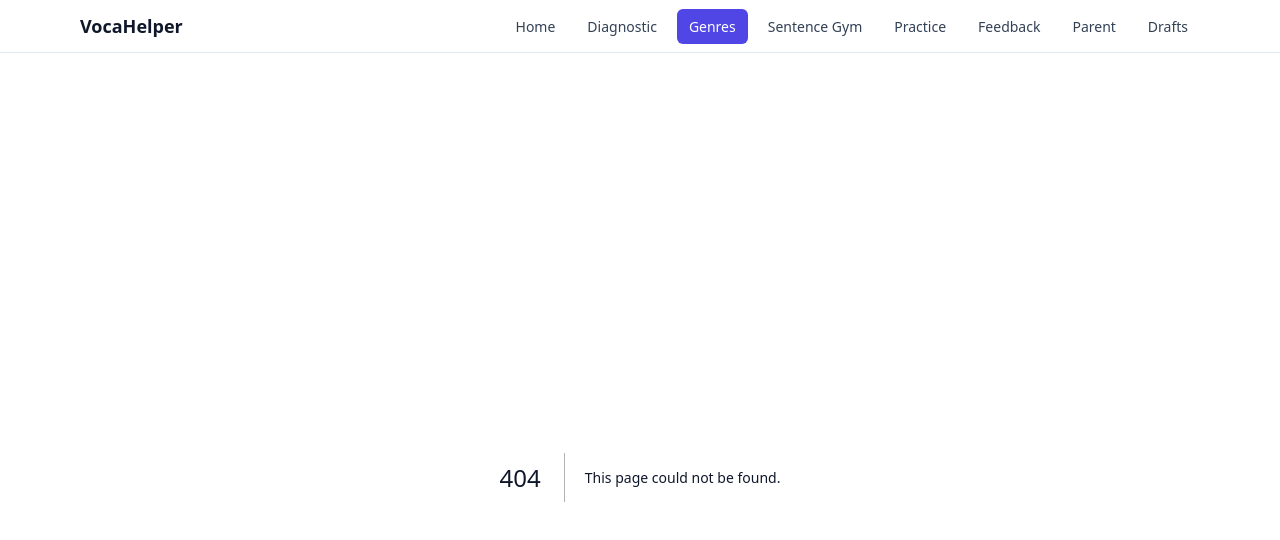
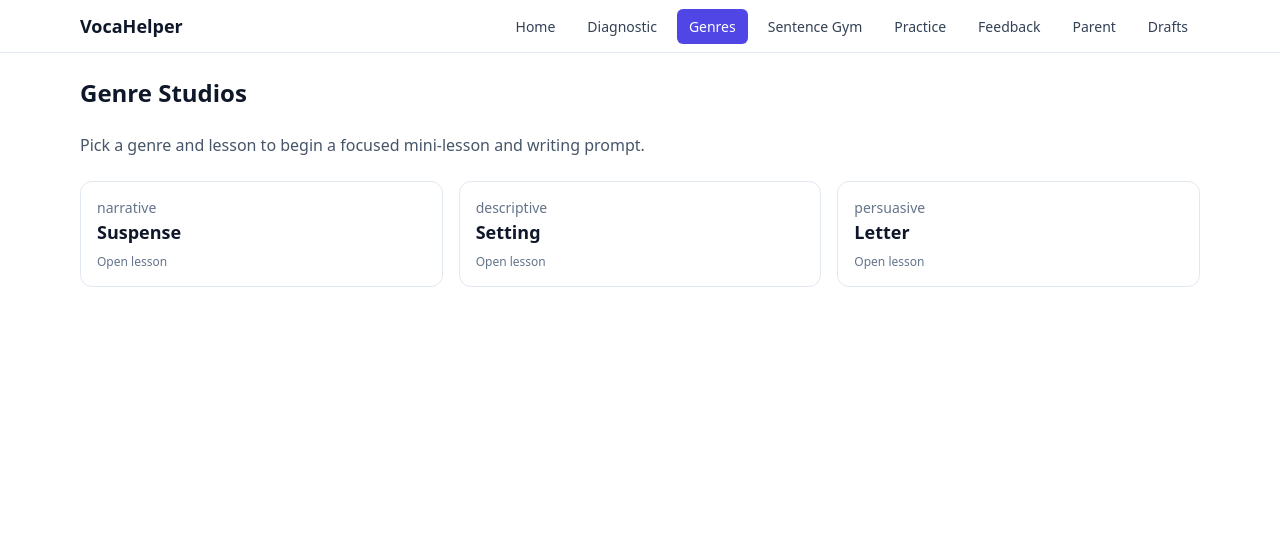
Before and after one commit to billea/Voca_Helper, a Next.js app in the folder vocahelper-next/: page /genres in a window 1280 px wide. Before the commit this address had no page. Shown: the top 540 px of the page. Built offline with nearby package versions, Linux system fonts and the light colour scheme.

Commit message:
feat(studio): add debounced local autosave with timestamp and Genres index page\n\n- Autosave draft to localStorage after 800ms idle; show Saved locally timestamp\n- /genres lists registry lessons with links

```diff
--- /dev/null
+++ b/vocahelper-next/app/genres/page.tsx
@@ -0,0 +1,23 @@
+import Link from 'next/link';
+import { LESSON_REGISTRY } from '@/content/lessons';
+
+export default function GenresIndexPage() {
+  const entries = Object.entries(LESSON_REGISTRY).flatMap(([genre, lessons]) =>
+    Object.keys(lessons).map((lesson) => ({ genre, lesson }))
+  );
+  return (
+    <div className="space-y-6">
+      <h1 className="text-2xl font-extrabold">Genre Studios</h1>
+      <p className="text-slate-600">Pick a genre and lesson to begin a focused mini‑lesson and writing prompt.</p>
+      <div className="grid gap-4 sm:grid-cols-2 lg:grid-cols-3">
+        {entries.map(({ genre, lesson }) => (
+          <Link key={`${genre}/${lesson}`} href={`/genres/${genre}/${lesson}`} className="focus-ring block rounded-xl border border-slate-200 p-4 hover:bg-slate-50">
+            <div className="text-sm text-slate-500">{genre}</div>
+            <div className="text-lg font-semibold capitalize">{lesson.replace(/-/g, ' ')}</div>
+            <div className="mt-2 text-xs text-slate-500">Open lesson</div>
+          </Link>
+        ))}
+      </div>
+    </div>
+  );
+}
--- a/vocahelper-next/components/genre/StudioLayout.tsx
+++ b/vocahelper-next/components/genre/StudioLayout.tsx
@@ -56,6 +56,8 @@ export function StudioLayout(props: StudioProps) {
   const [customChecklist, setCustomChecklist] = React.useState<string[]>([]);
   const toast = useToast();
   const router = useRouter();
+  const [isSavingLocal, setIsSavingLocal] = React.useState(false);
+  const [savedLocalAt, setSavedLocalAt] = React.useState<string | null>(null);
   const words = (draft.trim().match(/\b\w+\b/g) || []).length;
   const canSubmit = words >= 120 && words <= 400; // client guard
 
@@ -75,9 +77,27 @@ export function StudioLayout(props: StudioProps) {
     } catch {}
     // eslint-disable-next-line react-hooks/exhaustive-deps
   }, []);
+  // Debounced local autosave of draft with timestamp
   React.useEffect(() => {
-    try { localStorage.setItem(storageKey, draft); } catch {}
+    const handle = setTimeout(() => {
+      try {
+        setIsSavingLocal(true);
+        localStorage.setItem(storageKey, draft);
+        const ts = new Date().toISOString();
+        localStorage.setItem(storageKey + ':savedAt', ts);
+        setSavedLocalAt(ts);
+      } catch {}
+      setIsSavingLocal(false);
+    }, 800);
+    return () => clearTimeout(handle);
   }, [draft, storageKey]);
+  React.useEffect(() => {
+    try {
+      const ts = localStorage.getItem(storageKey + ':savedAt');
+      if (ts) setSavedLocalAt(ts);
+    } catch {}
+    // eslint-disable-next-line react-hooks/exhaustive-deps
+  }, []);
 
   // load custom checklist
   const ckKey = `vh_ck_${genre}_${lesson}`;
@@ -175,7 +195,12 @@ export function StudioLayout(props: StudioProps) {
               <button onClick={saveDraft} className="focus-ring rounded-md border border-slate-300 px-3 py-2 text-sm font-medium">Save Draft</button>
               <button disabled={!canSubmit} onClick={submitDraft} aria-disabled={!canSubmit} className="focus-ring rounded-md bg-brand px-3 py-2 text-sm font-semibold text-white disabled:cursor-not-allowed disabled:opacity-50">Submit</button>
             </div>
-            <p className="mt-1 text-xs text-slate-500">Submit requires 120–400 words.</p>
+            <div className="mt-1 flex items-center gap-2 text-xs text-slate-500">
+              <span>Submit requires 120–400 words.</span>
+              <span className="ml-auto">
+                {isSavingLocal ? 'Saving…' : savedLocalAt ? `Saved locally at ${new Date(savedLocalAt).toLocaleTimeString()}` : ''}
+              </span>
+            </div>
           </Card>
         </div>
 
```
